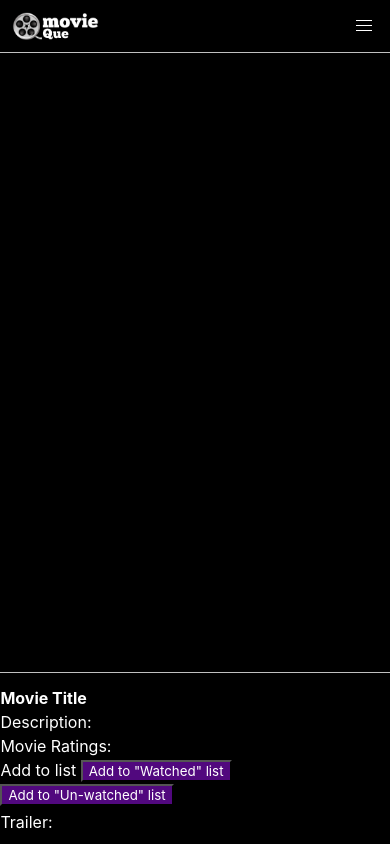
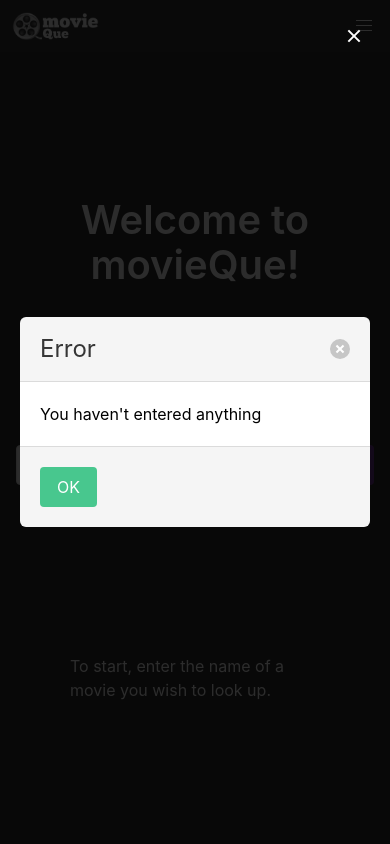
Before and after one commit to Solomon-Coding/movieQue, a plain HTML site: page index.html in a window 390 px wide. Both pictures are taken after a click on the link "Search". Shown: the top 844 px of the page. Drawn offline with nearby package versions, Linux system fonts and the light colour scheme; no server answers.

Commit message:
Fixed some responsiveness issues on index.html, correctly implemented modal on null user entry, moved black bg from universal selector in style.css

```diff
--- a/assets/css/style.css
+++ b/assets/css/style.css
@@ -1,8 +1,3 @@
-*{
-    background-color: var(--color3);
-    color: var(--color5);
-}
-
 :root {
     --color1:rgb(108,11,170);
     --color2:rgb(81,8,126);
@@ -15,9 +10,9 @@ html{
     height: 100vh;
 }
 
-body,main{
+/* body,main{
     height: 100%;
-}
+} */
 
 .rightSide{
     background: var(--color3);
@@ -34,17 +29,17 @@ body,main{
 }
 
 .black-bg{
-    color:var(--color5);
     background-color: var(--color3);
+    color: var(--color5);
 }
 
+.fullHeight{
+    height:100%;
+}
 
 
 /* -----------------index------------------ */
 
-.fullHeight{
-    height:100%;
-}
 
 #searchInput a{
     background-color: var(--color2);
@@ -65,7 +60,7 @@ body,main{
 
 #search h1{
     display: flex;
-    justify-content: center;
+    text-align: center;
     color: var(--color5);
 }
 
@@ -80,6 +75,14 @@ body,main{
 #test{
     position: fixed;
     width: 100vw;
+}
+
+.modal-card{
+    width: 350px;
+}
+
+.modal-card-body{
+    color: var(--color3);
 }
 
 /* -------------searchResults-------------- */
@@ -112,9 +115,9 @@ body,main{
     font-weight: bolder;
 }
 
-#moviePoster{
+/* #moviePoster{
 
-}
+} */
 
 #description{
     padding-left: 3%;
@@ -168,9 +171,9 @@ body,main{
     justify-content: space-between;
 }
 
-.column1{
+/* .column1{
 
-}
+} */
 
 .row2,.row3,.row4{
     padding-left: 3%;
@@ -185,3 +188,16 @@ header{
 /* .top-space{
 
 } */
+
+
+
+/* -----------------media queries------------------ */
+
+@media screen and (max-width: 480px) {
+
+    #search h1, #subtitle p{
+        max-width: 250px;
+        margin: auto;
+    }
+
+}
--- a/assets/js/get-api.js
+++ b/assets/js/get-api.js
@@ -44,7 +44,7 @@ async function getAPIData(mode = '',query = ''){
     let url = '';
     let APIData = '';
     let options = {};
-    let API = true;
+    let API = false;
 
     switch(mode){
         case 'imdb-search':
--- a/assets/js/main.js
+++ b/assets/js/main.js
@@ -5,8 +5,19 @@ import { displayAPIData } from "./print-api.js";
 $(function() {
 
     $('#searchBtn').on("click",function(){
-        movieSearchButton();
+        if($('#searchInput').val().trim() === ''){
+            //console.log("Enter something");
+            openModal(document.getElementById('modal-error'));
+            $('#searchInput').val('');
+        }else{
+            movieSearchButton();
+        }
+
     })
+
+    function openModal($el) {
+        $el.classList.add('is-active');
+      }
 
     function movieSearchButton(){
         var userSearch = '';
@@ -17,6 +28,7 @@ $(function() {
 
         // Replaces the body of index.html with the body from searchResult.html
         $('body').load('./searchResult.html');
+        document.title = 'movieQue - Search';
 
         // Set up a promise to get the imdb ID in order to get other data
         let imDbSearch = new Promise(function(resolve, reject) {
--- a/index.html
+++ b/index.html
@@ -8,7 +8,7 @@
     <link rel="stylesheet" href="./assets/css/style.css">
     <title>movieQue - Home</title>
   </head>
-  <body>
+  <body class="black-bg fullHeight">
 
     <nav class="navbar is-fixed-top is-black" role="navigation" aria-label="main navigation">
       <div class="navbar-brand">
@@ -32,14 +32,14 @@
       </div>
     </nav>
 
-    <main id="test">
+    <main id="test" class="fullHeight">
 
-      <div class="columns fullHeight">
-        <div class="column is-2-desktop is-1-mobile is-1-tablet leftSide"></div>
+      <div class="columns is-mobile fullHeight">
+        <div class="column is-2-desktop is-0-mobile is-1-tablet leftSide"></div>
 
         <div class="column" id="search">
           <div>
-            <h1 class="title is-2" >Welcome to movieQue!</h1>
+            <h1 class="title is-2">Welcome to movieQue!</h1>
           </div>
           <div class="field has-addons" style="justify-content:center">
             <div class="control">
@@ -49,15 +49,12 @@
               <a class="button is-info">Search</a>
             </div>
           </div>
-          <div>
+          <div id="subtitle">
             <p>To start, enter the name of a movie you wish to look up.</p>
-            <button class="js-modal-trigger" data-target="modal-js-example">
-              Open JS example modal
-            </button>
           </div>
         </div>
 
-        <div class="column is-2-desktop is-1-mobile is-1-tablet rightSide"></div>
+        <div class="column is-2-desktop is-0-mobile is-1-tablet rightSide"></div>
       </div>
 
     </main>
@@ -66,7 +63,7 @@
 
     </footer>
 
-    <div id="modal-js-example" class="modal">
+    <div id="modal-error" class="modal">
       <div class="modal-background"></div>
       <div class="modal-card">
         <header class="modal-card-head">
--- a/searchResult.html
+++ b/searchResult.html
@@ -9,7 +9,9 @@
     <title>movieQue - Search</title>
   </head>
   <body class="black-bg">
+
     <div id="mainPage">
+
       <nav class="navbar is-fixed-top is-black" role="navigation" aria-label="main navigation">
         <div class="navbar-brand">
           <a class="navbar-item" href="index.html">
@@ -113,7 +115,8 @@
             <div class="column is-2-desktop is-1-mobile is-1-tablet rightSide"></div>
           </div>
       </main>
-    </div>
+
+    </div> <!-- End mainPage-->
 
     <div id="loadingPage">
       <nav class="navbar is-fixed-top is-black" role="navigation" aria-label="main navigation">
```
Also changed, not shown: lists.html (+2 -2 lines).
